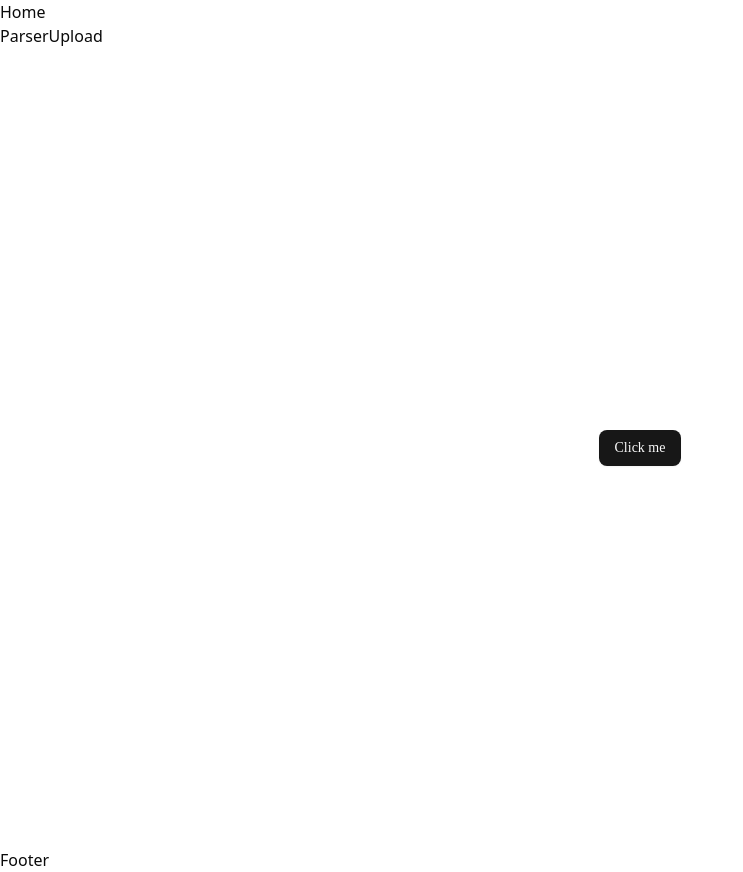
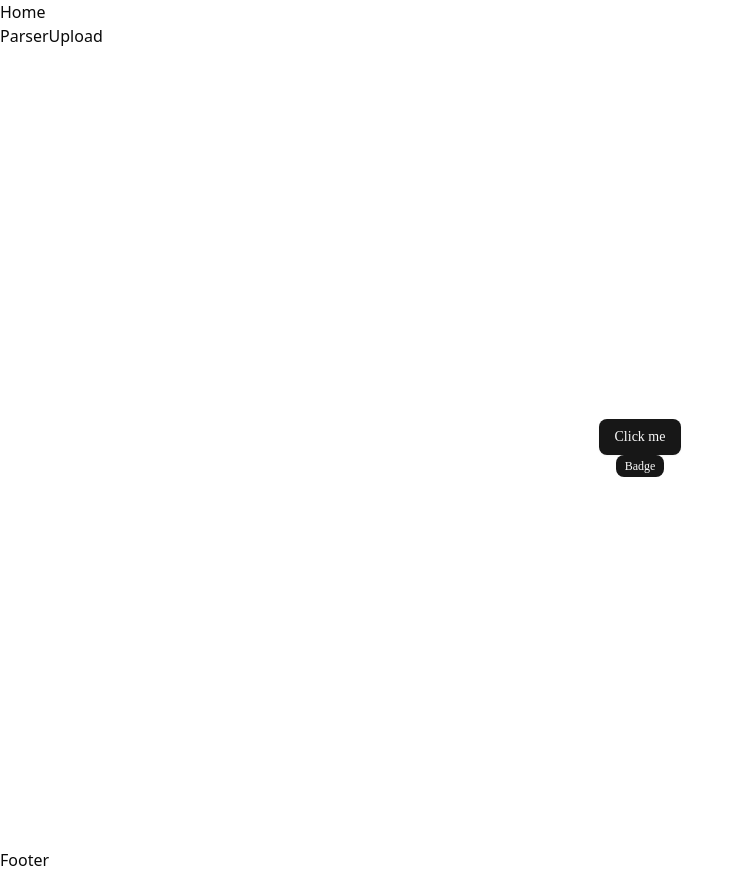
Before and after one commit to bismaysarangi/resume-parser-and-manager, a React (Vite) app in the folder frontend/: page / in a window 1280 px wide. Shown: the whole page, without its empty margins (0-743 px from the left). Built offline with nearby package versions, Linux system fonts and the light colour scheme.

Commit message:
feat: add Badge component for UI consistency

```diff
--- /dev/null
+++ b/frontend/src/components/ui/badge.jsx
@@ -0,0 +1,44 @@
+import * as React from "react"
+import { Slot } from "@radix-ui/react-slot"
+import { cva } from "class-variance-authority";
+
+import { cn } from "@/lib/utils"
+
+const badgeVariants = cva(
+  "inline-flex items-center justify-center rounded-md border px-2 py-0.5 text-xs font-medium w-fit whitespace-nowrap shrink-0 [&>svg]:size-3 gap-1 [&>svg]:pointer-events-none focus-visible:border-ring focus-visible:ring-ring/50 focus-visible:ring-[3px] aria-invalid:ring-destructive/20 dark:aria-invalid:ring-destructive/40 aria-invalid:border-destructive transition-[color,box-shadow] overflow-hidden",
+  {
+    variants: {
+      variant: {
+        default:
+          "border-transparent bg-primary text-primary-foreground [a&]:hover:bg-primary/90",
+        secondary:
+          "border-transparent bg-secondary text-secondary-foreground [a&]:hover:bg-secondary/90",
+        destructive:
+          "border-transparent bg-destructive text-white [a&]:hover:bg-destructive/90 focus-visible:ring-destructive/20 dark:focus-visible:ring-destructive/40 dark:bg-destructive/60",
+        outline:
+          "text-foreground [a&]:hover:bg-accent [a&]:hover:text-accent-foreground",
+      },
+    },
+    defaultVariants: {
+      variant: "default",
+    },
+  }
+)
+
+function Badge({
+  className,
+  variant,
+  asChild = false,
+  ...props
+}) {
+  const Comp = asChild ? Slot : "span"
+
+  return (
+    (<Comp
+      data-slot="badge"
+      className={cn(badgeVariants({ variant }), className)}
+      {...props} />)
+  );
+}
+
+export { Badge, badgeVariants }
--- a/frontend/src/pages/Home.jsx
+++ b/frontend/src/pages/Home.jsx
@@ -1,9 +1,11 @@
 import { Button } from "@/components/ui/button";
+import { Badge } from "../components/ui/badge";
 
 const Home = () => {
   return (
     <div className="flex min-h-svh flex-col items-center justify-center font-[Montserrat]">
       <Button>Click me</Button>
+      <Badge>Badge</Badge>
     </div>
   );
 };
```
